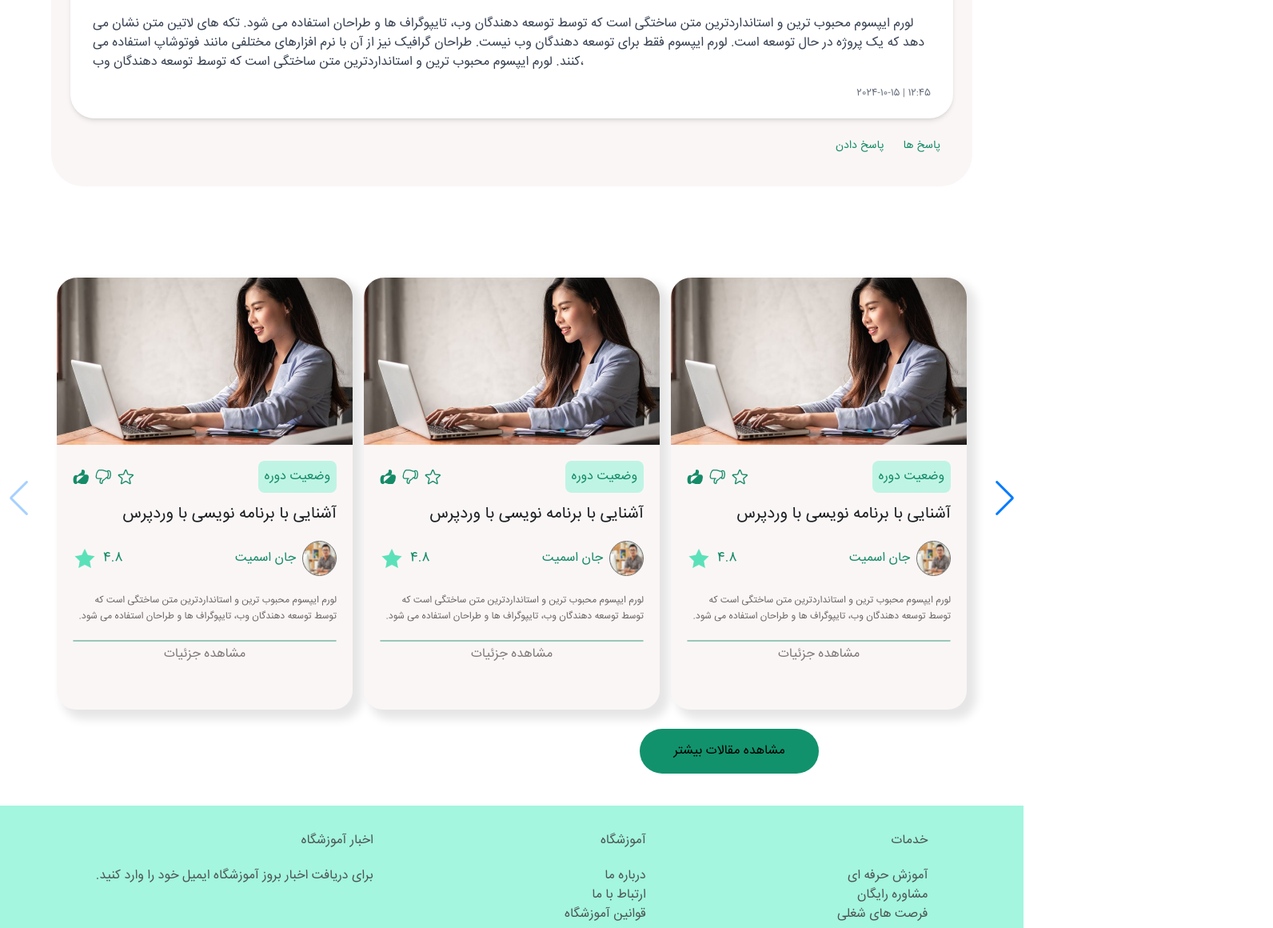
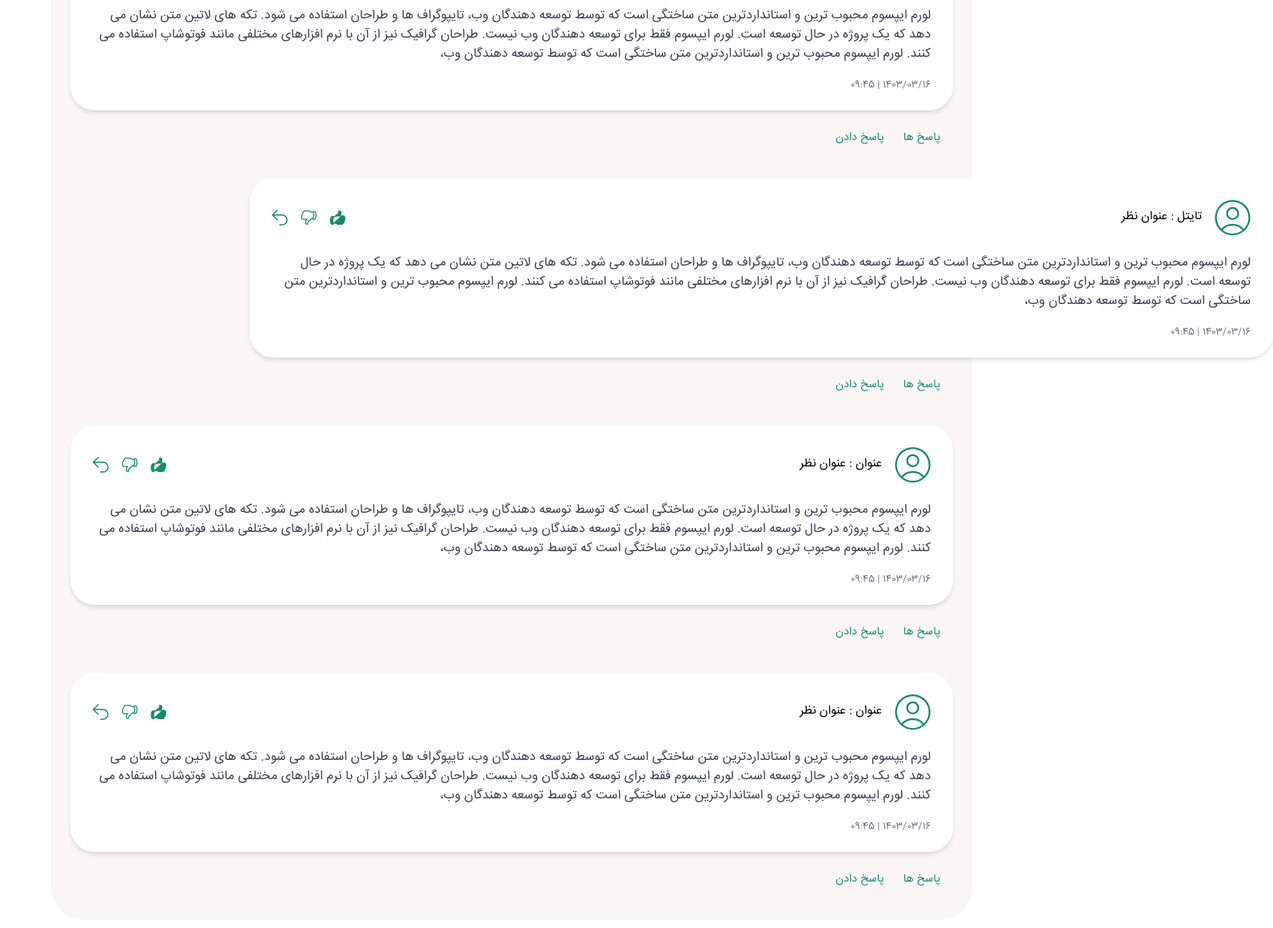
Before and after one commit to amin-bakhshande/Behshahr, a React (Vite) app: page /articles-details in a window 1280 px wide. Shown: the part 1590-2750 px from the top of the page at 80% size, 1592 px wide, since content can reach past the window. Built offline with nearby package versions, Linux system fonts and the light colour scheme.

Commit message:
design and darkmode complete

```diff
--- a/src/components/ArticlesDetailsForm/index.jsx
+++ b/src/components/ArticlesDetailsForm/index.jsx
@@ -28,11 +28,10 @@ const ArticlesDetailsForm = () => {
 
 <>
 <div>
-         <HeaderUserlogin />
 
-         <div className="flex flex-col px-16 py-[70px] ">
+         <div className="flex flex-col px-16 py-[70px]  ">
 
-         <div className="min-h-screen bg-[#FBF6F6] rounded-[40px] flex justify-center p-6 ">
+         <div className="min-h-screen bg-[#FBF6F6] rounded-[40px] flex justify-center p-6 dark:bg-gray-800 ">
       <div className="flex flex-col w-full min-w-[100px]  gap-6">
         <div className=" flex-col rounded-[30px] flex items-center justify-center p-6">
           <img
@@ -41,11 +40,11 @@ const ArticlesDetailsForm = () => {
             className="min-w-[300px] object-cover rounded-[30px]"
           />
         </div>
-        <div className="bg-white p-6  flex-col rounded-[30px] shadow-md px-9">
-          <h1 className="text-[30px] w-full flex flex-col items-center">
+        <div className="bg-white dark:bg-gray-800 p-6   flex-col rounded-[30px] shadow-md px-9">
+          <h1 className="text-[30px] w-full flex flex-col items-center dark:text-white">
             عنوان مقاله
           </h1>
-          <div className="text-gray-700 pt-8">
+          <div className="text-gray-700 dark:text-white pt-8">
             لورم ایپسوم محبوب ترین و استانداردترین متن ساختگی است که توسط توسعه
             دهندگان وب، تایپوگراف ها و طراحان استفاده می شود. تکه های لاتین متن
             نشان می دهد که یک پروژه در حال توسعه است. لورم ایپسوم فقط برای توسعه
@@ -115,23 +114,31 @@ const ArticlesDetailsForm = () => {
             </div>
           </div>
         </div>
-        <div className="flex flex-row rounded-[15px] px-28 py-3">
+
+
+        <div className="flex  rounded-[15px] px-28 py-3">
           <button
             type="button"
-            className="w-1/2 py-4 text-center rounded-[10px] bg-[#A4F6DE]"
+            className="w-1/2 py-4 text-center rounded-l-lg  border-[#A4F6DE] dark:bg-gray-800 dark:text-white dark:hover:bg-[#A4F6DE]  bg-[#FFFFFF] border-2 "
           >
             ثبت نظر
           </button>
           <button
             type="button"
-            className="w-1/2 py-4 border-2 border-[#A4F6DE] rounded-[10px] text-center "
+            className="w-1/2 py-4  border-[#A4F6DE] dark:bg-gray-800 dark:text-white dark:border-2 dark:hover:bg-[#A4F6DE]  bg-[#A4F6DE] rounded-r-lg text-center "
           >
             نظرات کاربران
           </button>
         </div>
-        <div className="bg-white p-6 px-7 flex-col rounded-[30px] shadow-md">
-          <div className="flex justify-between items-center">
-            <div className="flex items-center gap-4">
+
+
+
+
+
+
+        <div className="bg-white p-6 px-7 items-end flex-col rounded-[30px] shadow-md rtl dark:bg-gray-700 dark:text-white ">
+        <div className="flex justify-between items-center">
+            <div className="flex items-center gap-4 ">
               <div>
                 <img src={dummy} />
               </div>
@@ -143,7 +150,7 @@ const ArticlesDetailsForm = () => {
               <img src={undo} />
             </div>
           </div>
-          <div className="text-gray-700 pt-5 min-h-[110px]">
+          <div className="text-gray-700 pt-5 min-h-[110px] dark:text-white">
             لورم ایپسوم محبوب ترین و استانداردترین متن ساختگی است که توسط توسعه
             دهندگان وب، تایپوگراف ها و طراحان استفاده می شود. تکه های لاتین متن
             نشان می دهد که یک پروژه در حال توسعه است. لورم ایپسوم فقط برای توسعه
@@ -151,15 +158,121 @@ const ArticlesDetailsForm = () => {
             مانند فوتوشاپ استفاده می کنند. لورم ایپسوم محبوب ترین و
             استانداردترین متن ساختگی است که توسط توسعه دهندگان وب،
           </div>
-          <div className="flex flex-row-reverse justify-between items-center text-xs text-gray-500">
-            <span>2024-10-15 | 12:45 </span>
+          <div className="flex flex-row items-center text-xs text-gray-500 dark:text-white rtl">
+            <span>1403/03/16 | 09:45 </span>
           </div>
         </div>
         <div className="p-4 pt-0 flex flex-row-reverse gap-6">
             <p className="text-[14px] text-[#158B68]">پاسخ ها</p>
             <p className="text-[14px] text-[#158B68]">پاسخ دادن</p>
           </div>
+
+          <div className="bg-white p-6 px-7 w-[80rem] flex-col rounded-[30px] shadow-md  rtl dark:bg-gray-700 dark:text-white ml-56">
+        <div className="flex justify-between items-center">
+            <div className="flex items-center gap-4 ">
+              <div>
+                <img src={dummy} />
+              </div>
+              <h2 className="text-[15px]">تایتل : عنوان نظر</h2>
+            </div>
+            <div className="flex flex-row gap-4">
+              <img src={like} />
+              <img src={disLike} />
+              <img src={undo} />
+            </div>
+          </div>
+          <div className="text-gray-700 pt-5 min-h-[110px] dark:text-white">
+            لورم ایپسوم محبوب ترین و استانداردترین متن ساختگی است که توسط توسعه
+            دهندگان وب، تایپوگراف ها و طراحان استفاده می شود. تکه های لاتین متن
+            نشان می دهد که یک پروژه در حال توسعه است. لورم ایپسوم فقط برای توسعه
+            دهندگان وب نیست. طراحان گرافیک نیز از آن با نرم افزارهای مختلفی
+            مانند فوتوشاپ استفاده می کنند. لورم ایپسوم محبوب ترین و
+            استانداردترین متن ساختگی است که توسط توسعه دهندگان وب،
+          </div>
+          <div className="flex flex-row items-center text-xs text-gray-500 dark:text-white rtl">
+            <span>1403/03/16 | 09:45 </span>
+          </div>
+        </div>
+        <div className="p-4 pt-0 flex flex-row-reverse gap-6">
+            <p className="text-[14px] text-[#158B68]">پاسخ ها</p>
+            <p className="text-[14px] text-[#158B68]">پاسخ دادن</p>
+          </div>
+
+
+
+
+
+
+        <div className="bg-white p-6 px-7 flex-col rounded-[30px] shadow-md dark:bg-gray-700 rtl  dark:text-white">
+        <div className="flex justify-between items-center">
+            <div className="flex items-center gap-4 ">
+              <div>
+                <img src={dummy} />
+              </div>
+              <h2 className="text-[15px]">عنوان : عنوان نظر</h2>
+            </div>
+            <div className="flex flex-row gap-4">
+              <img src={like} />
+              <img src={disLike} />
+              <img src={undo} />
+            </div>
+          </div>
+          <div className="text-gray-700 pt-5 min-h-[110px] dark:text-white">
+            لورم ایپسوم محبوب ترین و استانداردترین متن ساختگی است که توسط توسعه
+            دهندگان وب، تایپوگراف ها و طراحان استفاده می شود. تکه های لاتین متن
+            نشان می دهد که یک پروژه در حال توسعه است. لورم ایپسوم فقط برای توسعه
+            دهندگان وب نیست. طراحان گرافیک نیز از آن با نرم افزارهای مختلفی
+            مانند فوتوشاپ استفاده می کنند. لورم ایپسوم محبوب ترین و
+            استانداردترین متن ساختگی است که توسط توسعه دهندگان وب،
+          </div>
+          <div className="flex flex-row items-center text-xs text-gray-500 dark:text-white rtl">
+            <span>1403/03/16 | 09:45 </span>
+          </div>
+        </div>
+        <div className="p-4 pt-0 flex flex-row-reverse gap-6">
+            <p className="text-[14px] text-[#158B68]">پاسخ ها</p>
+            <p className="text-[14px] text-[#158B68]">پاسخ دادن</p>
+          </div>
+
+
+
+        <div className="bg-white p-6 px-7 flex-col rounded-[30px] shadow-md  rtl dark:bg-gray-700 dark:text-white">
+        <div className="flex justify-between items-center">
+            <div className="flex items-center gap-4 ">
+              <div>
+                <img src={dummy} />
+              </div>
+              <h2 className="text-[15px]">عنوان : عنوان نظر</h2>
+            </div>
+            <div className="flex flex-row gap-4">
+              <img src={like} />
+              <img src={disLike} />
+              <img src={undo} />
+            </div>
+          </div>
+          <div className="text-gray-700 pt-5 min-h-[110px] dark:text-white">
+            لورم ایپسوم محبوب ترین و استانداردترین متن ساختگی است که توسط توسعه
+            دهندگان وب، تایپوگراف ها و طراحان استفاده می شود. تکه های لاتین متن
+            نشان می دهد که یک پروژه در حال توسعه است. لورم ایپسوم فقط برای توسعه
+            دهندگان وب نیست. طراحان گرافیک نیز از آن با نرم افزارهای مختلفی
+            مانند فوتوشاپ استفاده می کنند. لورم ایپسوم محبوب ترین و
+            استانداردترین متن ساختگی است که توسط توسعه دهندگان وب،
+          </div>
+          <div className="flex flex-row items-center text-xs text-gray-500 dark:text-white rtl">
+            <span>1403/03/16 | 09:45 </span>
+          </div>
+        </div>
+
+
+
+        <div className="p-4 pt-0 flex flex-row-reverse gap-6">
+            <p className="text-[14px] text-[#158B68]">پاسخ ها</p>
+            <p className="text-[14px] text-[#158B68]">پاسخ دادن</p>
+          </div>
       </div>
+
+
+
     </div>
 
 
@@ -181,7 +294,7 @@ const ArticlesDetailsForm = () => {
                 <div className="relative h-[540px] w-[370px] text-center rounded-[1.5rem] mt-11 bg-[#FBF6F6] shadow-[9px_9px_12px_3px_rgba(0,_0,_0,_0.1)] text-TextGreen ">
                   <div>
                     <img
-                      className="p-0 object-cover h-full w-full"
+                      classNa me="p-0 object-cover h-full w-full"
                       src={newsPic}
                       alt=""
                     />
@@ -194,7 +307,7 @@ const ArticlesDetailsForm = () => {
                       <img src={favorite} alt="" />
                     </div>
 
-                    <button class="text-TextGreen bg-[#BFF4E4] rounded-lg cursor-pointer p-2 w-auto-[120px]">
+    <button class="text-TextGreen bg-[#BFF4E4] rounded-lg cursor-pointer p-2 w-auto-[120px]">
                       وضعیت دوره
                     </button>
                   </div>
@@ -506,13 +619,13 @@ const ArticlesDetailsForm = () => {
           </SwiperSlide>
         </Swiper>
 
-        <button className="bg-[#12926C] rounded-full h-[3.5rem] w-[14rem] absolute my-[-2rem] mx-[50rem] ">
+        <button className="bg-[#12926C] rounded-full h-[3.5rem] w-[14rem] absolute my-[-2rem] mx-[50rem] dark:bg-gray-800 dark:text-white">
           مشاهده مقالات بیشتر
         </button>
 
       </div>
 
-      <Footer />
+
     </>
 
   )
--- a/src/screens/ArticlesDetails/index.jsx
+++ b/src/screens/ArticlesDetails/index.jsx
@@ -1,9 +1,17 @@
 import React from 'react'
 import { ArticlesDetailsForm } from '../../components/ArticlesDetailsForm'
+import { HeaderUserlogin } from '../../components/common/HeaderUserLogin'
+import { Footer } from '../../components/common/Footer'
 
 const ArticlesDetails = () => {
   return (
-    <ArticlesDetailsForm />
+    <>
+    <div className='dark:bg-slate-900'>
+        <HeaderUserlogin />
+          <ArticlesDetailsForm />
+        <Footer />
+        </div>
+    </>
   )
 }
 
```
Also changed, not shown: src/assets/svg/ArticlesDetails/dummy.svg, src/assets/svg/ArticlesDetails/undo.svg.
